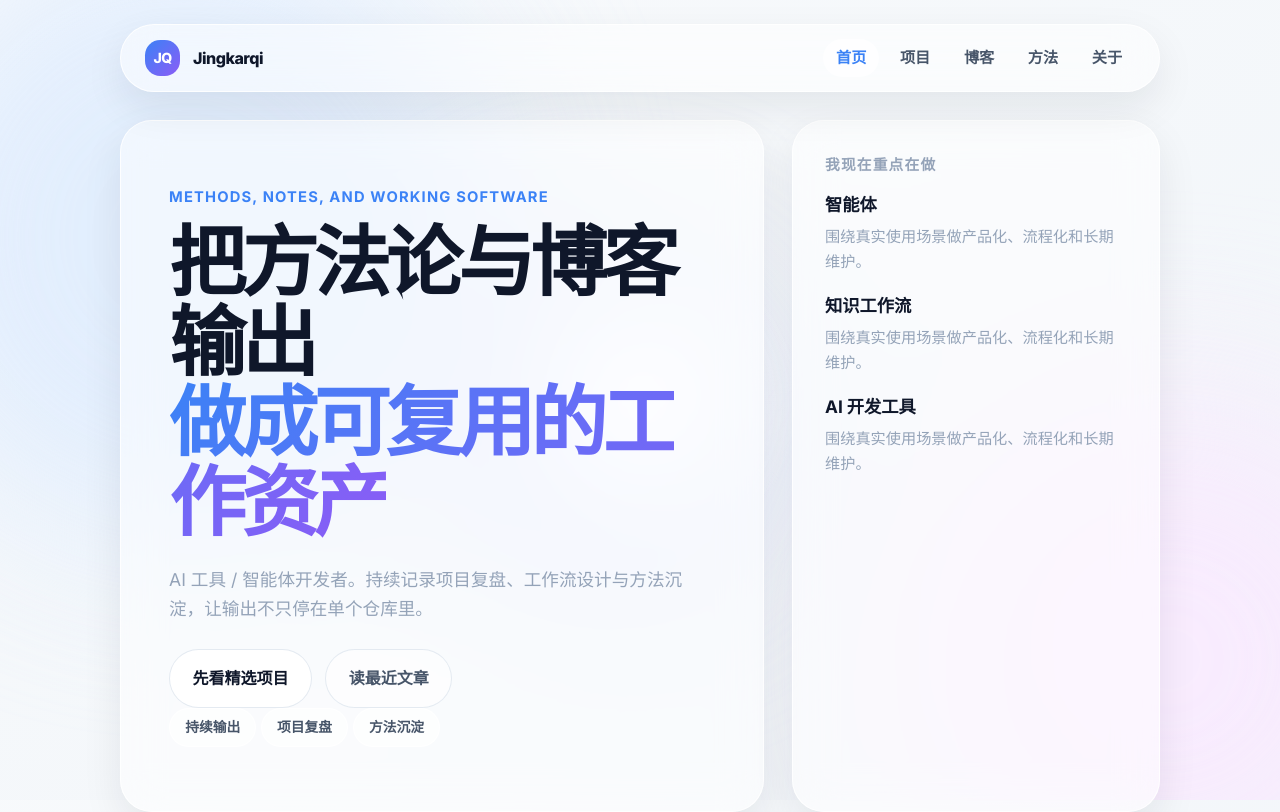
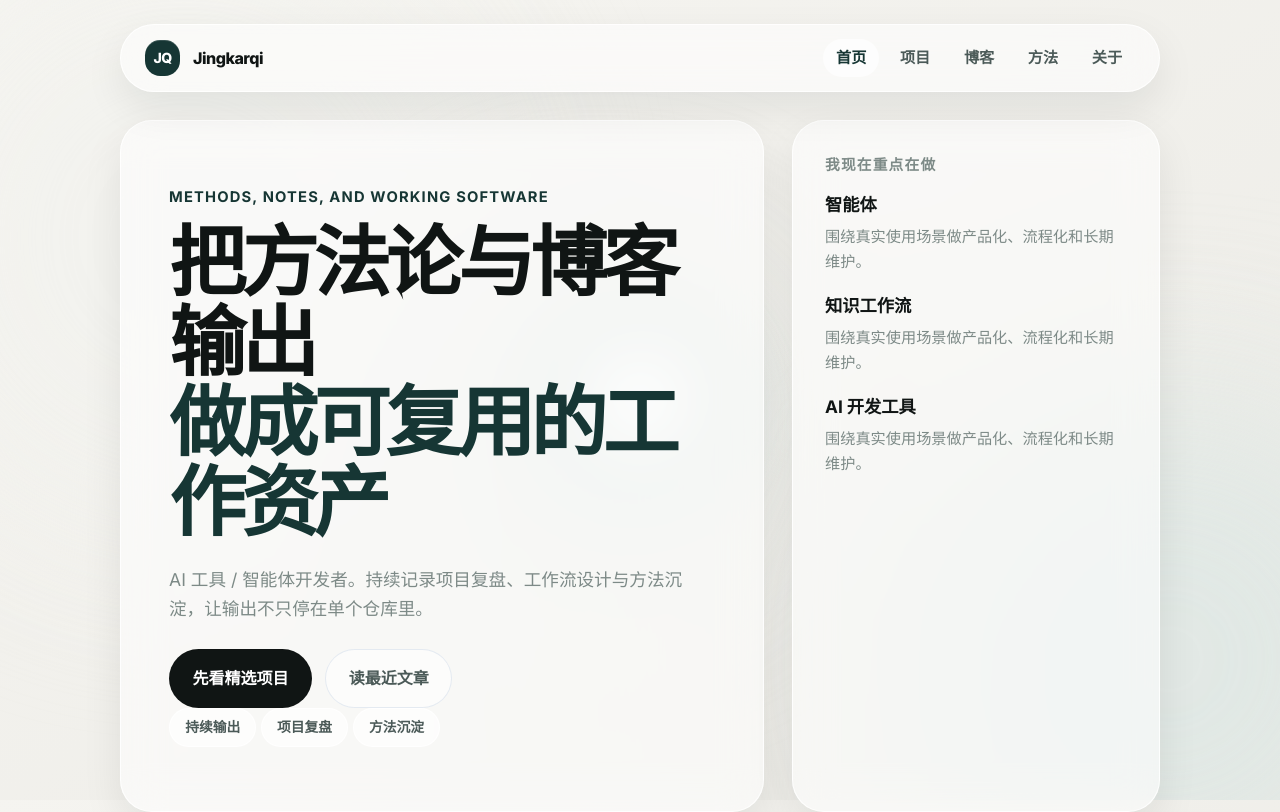
Before and after one commit to jingkarqi/jingkarqi.github.io, an Astro site: page / in a window 1280 px wide. Shown: the top 812 px of the page. Built offline with nearby package versions, Linux system fonts and the light colour scheme; Astro itself is replaced by a stand-in of ours.

Commit message:
style: shift homepage preview to ink teal palette

```diff
--- a/src/components/Hero.astro
+++ b/src/components/Hero.astro
@@ -8,7 +8,7 @@ import { site } from "../config/site";
     <h1 class="motion-stage" style="--stage-delay: 140ms;">
       把方法论与博客输出
       <br />
-      <span class="text-gradient">做成可复用的工作资产</span>
+      <span class="text-ink">做成可复用的工作资产</span>
     </h1>
     <p class="hero-copy motion-stage" style="--stage-delay: 220ms;">{site.hero.summary}</p>
     <div class="hero-actions motion-stage" style="--stage-delay: 320ms;">
--- a/src/styles/global.css
+++ b/src/styles/global.css
@@ -1,18 +1,18 @@
 :root {
-  --page-bg: #f8fafc;
-  --page-bg-alt: #f1f5f9;
-  --glass-bg: rgba(255, 255, 255, 0.5);
-  --glass-bg-strong: rgba(255, 255, 255, 0.72);
-  --glass-border: rgba(255, 255, 255, 0.82);
-  --glass-shadow: 0 16px 40px rgba(15, 23, 42, 0.08);
-  --text-title: #0f172a;
-  --text-body: #475569;
-  --text-light: #94a3b8;
-  --accent-blue: #3b82f6;
-  --accent-purple: #8b5cf6;
-  --accent-green: #10b981;
-  --accent-amber: #f59e0b;
-  --line-soft: rgba(148, 163, 184, 0.16);
+  --page-bg: #f6f5f1;
+  --page-bg-alt: #ecebe6;
+  --glass-bg: rgba(255, 255, 255, 0.56);
+  --glass-bg-strong: rgba(255, 255, 255, 0.78);
+  --glass-border: rgba(255, 255, 255, 0.84);
+  --glass-shadow: 0 16px 40px rgba(16, 21, 20, 0.08);
+  --text-title: #101514;
+  --text-body: #4b5a58;
+  --text-light: #7d8a87;
+  --accent-teal: #163634;
+  --accent-teal-soft: #5b7470;
+  --accent-green: #188064;
+  --accent-amber: #a36f34;
+  --line-soft: rgba(75, 90, 88, 0.14);
   --radius-lg: 32px;
   --radius-md: 24px;
   --radius-sm: 18px;
@@ -87,7 +87,7 @@ pre code {
 blockquote {
   margin: 0;
   padding: 0.2rem 0 0.2rem 1rem;
-  border-left: 3px solid var(--accent-blue);
+  border-left: 3px solid var(--accent-teal);
   color: var(--text-body);
 }
 
@@ -117,7 +117,7 @@ hr {
   left: -10%;
   width: 48vw;
   height: 48vw;
-  background: #dbeafe;
+  background: #f2f2ee;
 }
 
 .blob-2 {
@@ -125,7 +125,7 @@ hr {
   bottom: -10%;
   width: 40vw;
   height: 40vw;
-  background: #fae8ff;
+  background: #dde7e4;
   animation-delay: -6s;
 }
 
@@ -134,7 +134,7 @@ hr {
   left: 34%;
   width: 26vw;
   height: 26vw;
-  background: #e0e7ff;
+  background: #e7ebe8;
   animation-duration: 24s;
 }
 
@@ -148,7 +148,13 @@ hr {
   border-radius: 50%;
   pointer-events: none;
   transform: translate(-50%, -50%);
-  background: radial-gradient(circle, rgba(255, 255, 255, 0.95) 0%, rgba(255, 255, 255, 0) 72%);
+  background:
+    radial-gradient(
+      circle,
+      rgba(255, 255, 255, 0.96) 0%,
+      rgba(221, 231, 228, 0.45) 34%,
+      rgba(255, 255, 255, 0) 72%
+    );
   opacity: 0.9;
   will-change: transform, left, top;
 }
@@ -216,7 +222,8 @@ hr {
   width: 2.2rem;
   height: 2.2rem;
   border-radius: 0.95rem;
-  background: linear-gradient(135deg, var(--accent-blue), var(--accent-purple));
+  background: var(--accent-teal);
+  box-shadow: inset 0 1px 0 rgba(255, 255, 255, 0.14);
   color: white;
   font-size: 0.88rem;
 }
@@ -238,7 +245,7 @@ hr {
 
 .nav-link:hover,
 .nav-link.active {
-  color: var(--accent-blue);
+  color: var(--accent-teal);
   background: rgba(255, 255, 255, 0.65);
 }
 
@@ -274,7 +281,7 @@ hr {
 .section-eyebrow,
 .focus-heading {
   margin: 0 0 14px;
-  color: var(--accent-blue);
+  color: var(--accent-teal);
   font-size: 0.92rem;
   font-weight: 700;
   letter-spacing: 0.08em;
@@ -295,10 +302,8 @@ hr {
   letter-spacing: -0.06em;
 }
 
-.text-gradient {
-  background: linear-gradient(135deg, var(--accent-blue), var(--accent-purple));
-  -webkit-background-clip: text;
-  -webkit-text-fill-color: transparent;
+.text-ink {
+  color: var(--accent-teal);
 }
 
 .hero-copy,
@@ -345,8 +350,9 @@ hr {
 }
 
 .button-primary {
-  background: white;
-  color: var(--text-title);
+  background: var(--text-title);
+  border-color: rgba(16, 21, 20, 0.08);
+  color: white;
 }
 
 .button-secondary {
@@ -418,7 +424,7 @@ hr {
 }
 
 .section-link {
-  color: var(--accent-blue);
+  color: var(--accent-teal);
   font-weight: 600;
 }
 
@@ -536,8 +542,9 @@ hr {
   width: 48px;
   height: 48px;
   border-radius: 14px;
-  background: linear-gradient(135deg, #eff6ff, #ede9fe);
-  color: var(--accent-blue);
+  background: rgba(22, 54, 52, 0.09);
+  border: 1px solid rgba(22, 54, 52, 0.12);
+  color: var(--accent-teal);
   font-weight: 800;
   letter-spacing: -0.04em;
 }
@@ -580,7 +587,7 @@ hr {
 }
 
 .status-pill.stable {
-  color: var(--accent-blue);
+  color: var(--accent-teal);
 }
 
 .status-pill.archived {
@@ -686,7 +693,7 @@ hr {
 
 .prose a,
 .footer-links a {
-  color: var(--accent-blue);
+  color: var(--accent-teal);
 }
 
 .prose ul,
```
Also changed, not shown: tests/homepage-structure.spec.mjs (+16 -0 lines).
